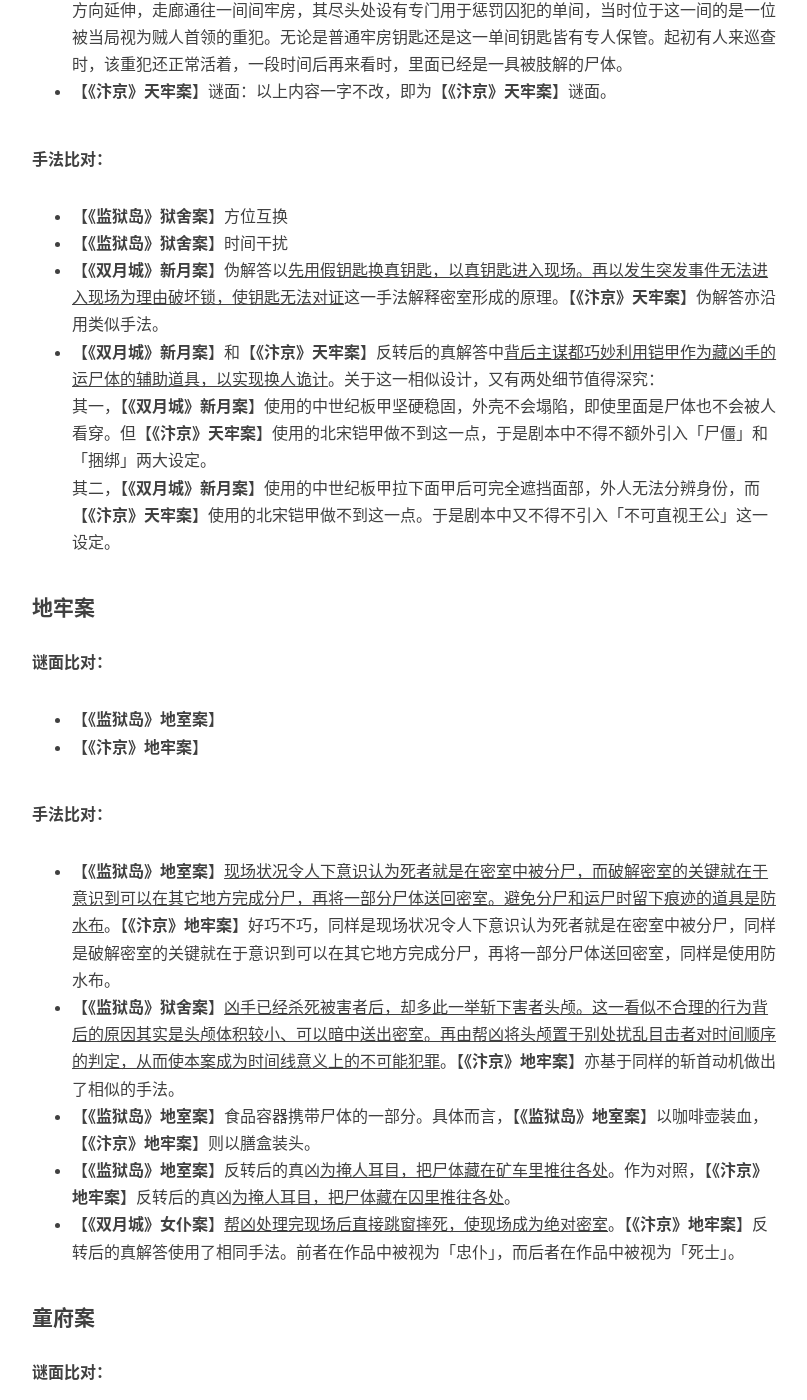
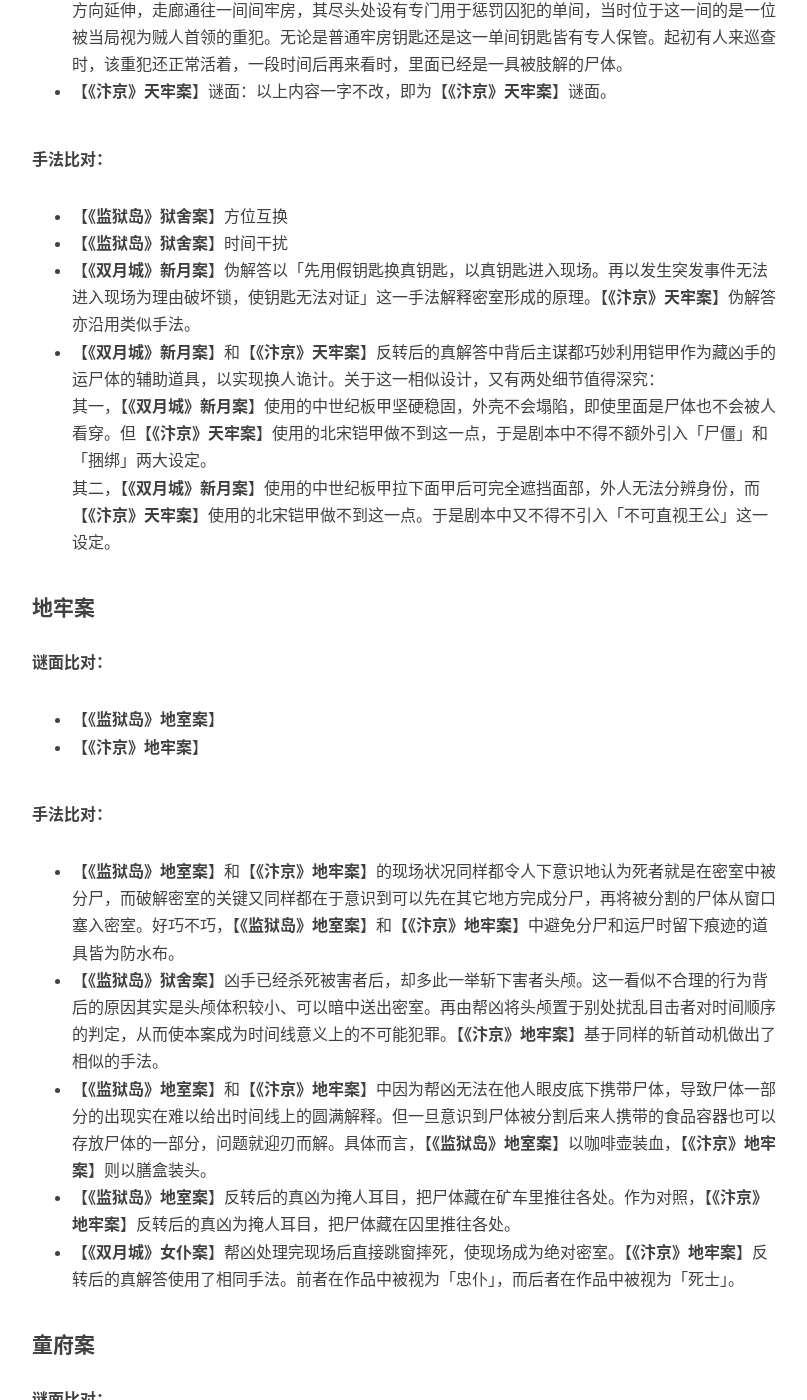
Before and after one commit to mysteryreview/mysteryreview.github.io, a Jekyll site: the page built from _posts/2024-05-31-北宋奇案.md, in a window 1280 px wide and 1400 px high, scrolled down 1664 px. Shown: the whole window, without its empty margins (233-1040 px from the left). Built offline with Jekyll 4.4.1, drawn with Linux system fonts in a browser that asks for light colours; nearby versions of some CDN libraries; comment, search, counter and statistics services are not loaded; some of the changed text lies outside the part shown.

Commit message:
Update 2024-05-31-北宋奇案.md

```diff
--- a/_posts/2024-05-31-北宋奇案.md
+++ b/_posts/2024-05-31-北宋奇案.md
@@ -33,7 +33,7 @@ tags:
 
 **手法比对：**
 
-* 【**《双月城》新月案**】以<u>先把钥匙塞入头颅口中，再将头颅投入窗口</u>作为布置密室的核心手法。<br>【**《汴京》匠铺案**】亦沿用基本相同的手法，且背后理由（<u>钥匙本身太轻，无法单独投掷</u>）与原作完全一致。
+* 【**《双月城》新月案**】以「先把钥匙塞入头颅口中，再将头颅投入窗口」作为布置密室的核心手法。<br>【**《汴京》匠铺案**】亦沿用基本相同的手法，且背后理由（钥匙本身太轻，无法单独投掷）与原作完全一致。
 
 #### 天牢案
 
@@ -46,8 +46,8 @@ tags:
 
 * 【**《监狱岛》狱舍案**】方位互换
 * 【**《监狱岛》狱舍案**】时间干扰
-* 【**《双月城》新月案**】伪解答以<u>先用假钥匙换真钥匙，以真钥匙进入现场。再以发生突发事件无法进入现场为理由破坏锁，使钥匙无法对证</u>这一手法解释密室形成的原理。【**《汴京》天牢案**】伪解答亦沿用类似手法。
-* 【**《双月城》新月案**】和【**《汴京》天牢案**】反转后的真解答中<u>背后主谋都巧妙利用铠甲作为藏凶手的运尸体的辅助道具，以实现换人诡计</u>。关于这一相似设计，又有两处细节值得深究：<br>其一，【**《双月城》新月案**】使用的中世纪板甲坚硬稳固，外壳不会塌陷，即使里面是尸体也不会被人看穿。但【**《汴京》天牢案**】使用的北宋铠甲做不到这一点，于是剧本中不得不额外引入「尸僵」和「捆绑」两大设定。<br>其二，【**《双月城》新月案**】使用的中世纪板甲拉下面甲后可完全遮挡面部，外人无法分辨身份，而【**《汴京》天牢案**】使用的北宋铠甲做不到这一点。于是剧本中又不得不引入「不可直视王公」这一设定。
+* 【**《双月城》新月案**】伪解答以「先用假钥匙换真钥匙，以真钥匙进入现场。再以发生突发事件无法进入现场为理由破坏锁，使钥匙无法对证」这一手法解释密室形成的原理。【**《汴京》天牢案**】伪解答亦沿用类似手法。
+* 【**《双月城》新月案**】和【**《汴京》天牢案**】反转后的真解答中背后主谋都巧妙利用铠甲作为藏凶手的运尸体的辅助道具，以实现换人诡计。关于这一相似设计，又有两处细节值得深究：<br>其一，【**《双月城》新月案**】使用的中世纪板甲坚硬稳固，外壳不会塌陷，即使里面是尸体也不会被人看穿。但【**《汴京》天牢案**】使用的北宋铠甲做不到这一点，于是剧本中不得不额外引入「尸僵」和「捆绑」两大设定。<br>其二，【**《双月城》新月案**】使用的中世纪板甲拉下面甲后可完全遮挡面部，外人无法分辨身份，而【**《汴京》天牢案**】使用的北宋铠甲做不到这一点。于是剧本中又不得不引入「不可直视王公」这一设定。
 
 #### 地牢案
 
@@ -58,11 +58,11 @@ tags:
 
 **手法比对：**
 
-* 【**《监狱岛》地室案**】<u>现场状况令人下意识认为死者就是在密室中被分尸，而破解密室的关键就在于意识到可以在其它地方完成分尸，再将一部分尸体送回密室。避免分尸和运尸时留下痕迹的道具是防水布</u>。【**《汴京》地牢案**】好巧不巧，同样是现场状况令人下意识认为死者就是在密室中被分尸，同样是破解密室的关键就在于意识到可以在其它地方完成分尸，再将一部分尸体送回密室，同样是使用防水布。
-* 【**《监狱岛》狱舍案**】<u>凶手已经杀死被害者后，却多此一举斩下害者头颅。这一看似不合理的行为背后的原因其实是头颅体积较小、可以暗中送出密室。再由帮凶将头颅置于别处扰乱目击者对时间顺序的判定，从而使本案成为时间线意义上的不可能犯罪</u>。【**《汴京》地牢案**】亦基于同样的斩首动机做出了相似的手法。
-* 【**《监狱岛》地室案**】食品容器携带尸体的一部分。具体而言，【**《监狱岛》地室案**】以咖啡壶装血，【**《汴京》地牢案**】则以膳盒装头。
-* 【**《监狱岛》地室案**】反转后的真凶<u>为掩人耳目，把尸体藏在矿车里推往各处</u>。作为对照，【**《汴京》地牢案**】反转后的真凶<u>为掩人耳目，把尸体藏在囚里推往各处</u>。
-* 【**《双月城》女仆案**】<u>帮凶处理完现场后直接跳窗摔死，使现场成为绝对密室</u>。【**《汴京》地牢案**】反转后的真解答使用了相同手法。前者在作品中被视为「忠仆」，而后者在作品中被视为「死士」。
+* 【**《监狱岛》地室案**】和【**《汴京》地牢案**】的现场状况同样都令人下意识地认为死者就是在密室中被分尸，而破解密室的关键又同样都在于意识到可以先在其它地方完成分尸，再将被分割的尸体从窗口塞入密室。好巧不巧，【**《监狱岛》地室案**】和【**《汴京》地牢案**】中避免分尸和运尸时留下痕迹的道具皆为防水布。
+* 【**《监狱岛》狱舍案**】凶手已经杀死被害者后，却多此一举斩下害者头颅。这一看似不合理的行为背后的原因其实是头颅体积较小、可以暗中送出密室。再由帮凶将头颅置于别处扰乱目击者对时间顺序的判定，从而使本案成为时间线意义上的不可能犯罪。【**《汴京》地牢案**】基于同样的斩首动机做出了相似的手法。
+* 【**《监狱岛》地室案**】和【**《汴京》地牢案**】中因为帮凶无法在他人眼皮底下携带尸体，导致尸体一部分的出现实在难以给出时间线上的圆满解释。但一旦意识到尸体被分割后来人携带的食品容器也可以存放尸体的一部分，问题就迎刃而解。具体而言，【**《监狱岛》地室案**】以咖啡壶装血，【**《汴京》地牢案**】则以膳盒装头。
+* 【**《监狱岛》地室案**】反转后的真凶为掩人耳目，把尸体藏在矿车里推往各处。作为对照，【**《汴京》地牢案**】反转后的真凶为掩人耳目，把尸体藏在囚里推往各处。
+* 【**《双月城》女仆案**】帮凶处理完现场后直接跳窗摔死，使现场成为绝对密室。【**《汴京》地牢案**】反转后的真解答使用了相同手法。前者在作品中被视为「忠仆」，而后者在作品中被视为「死士」。
 
 #### 童府案
 
```
